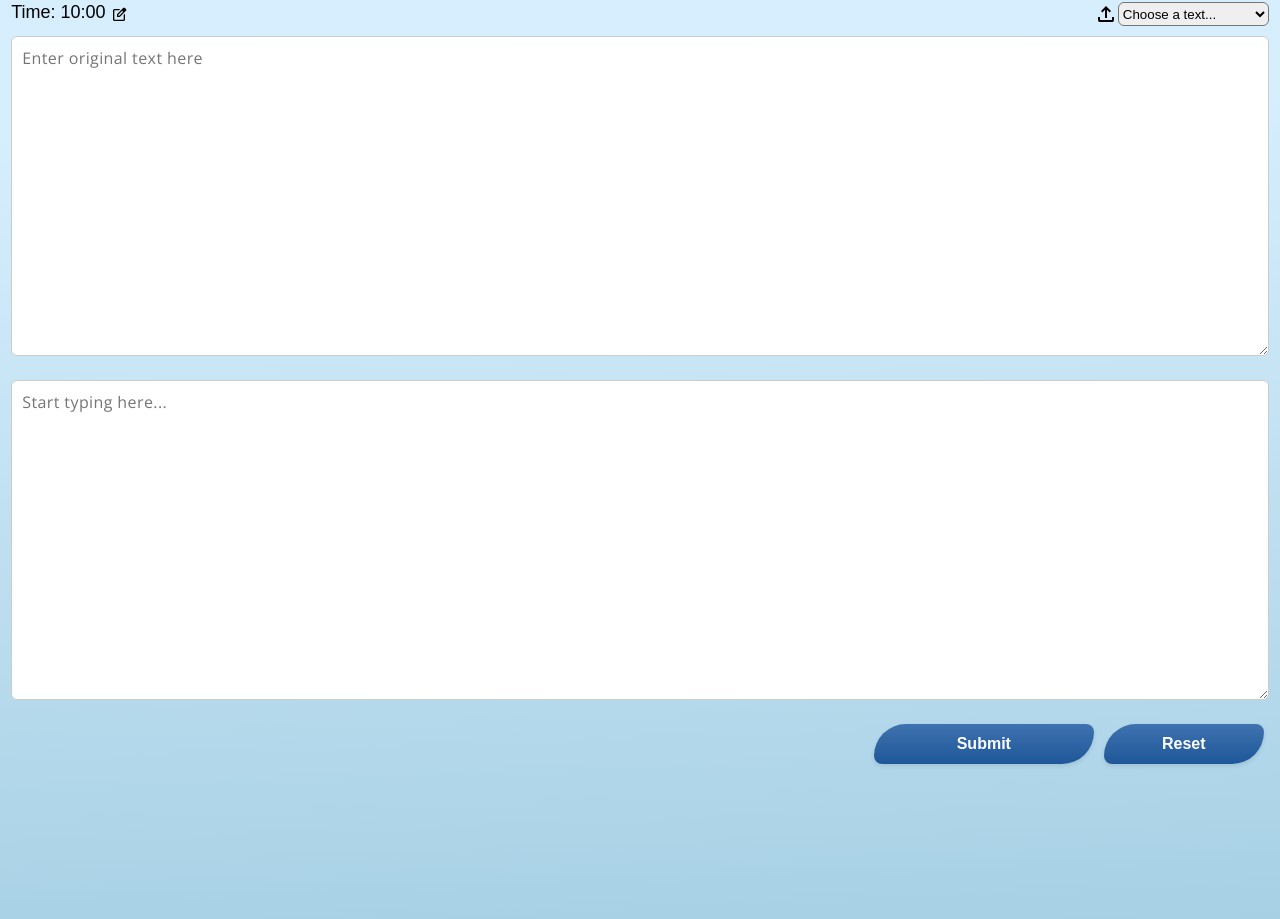
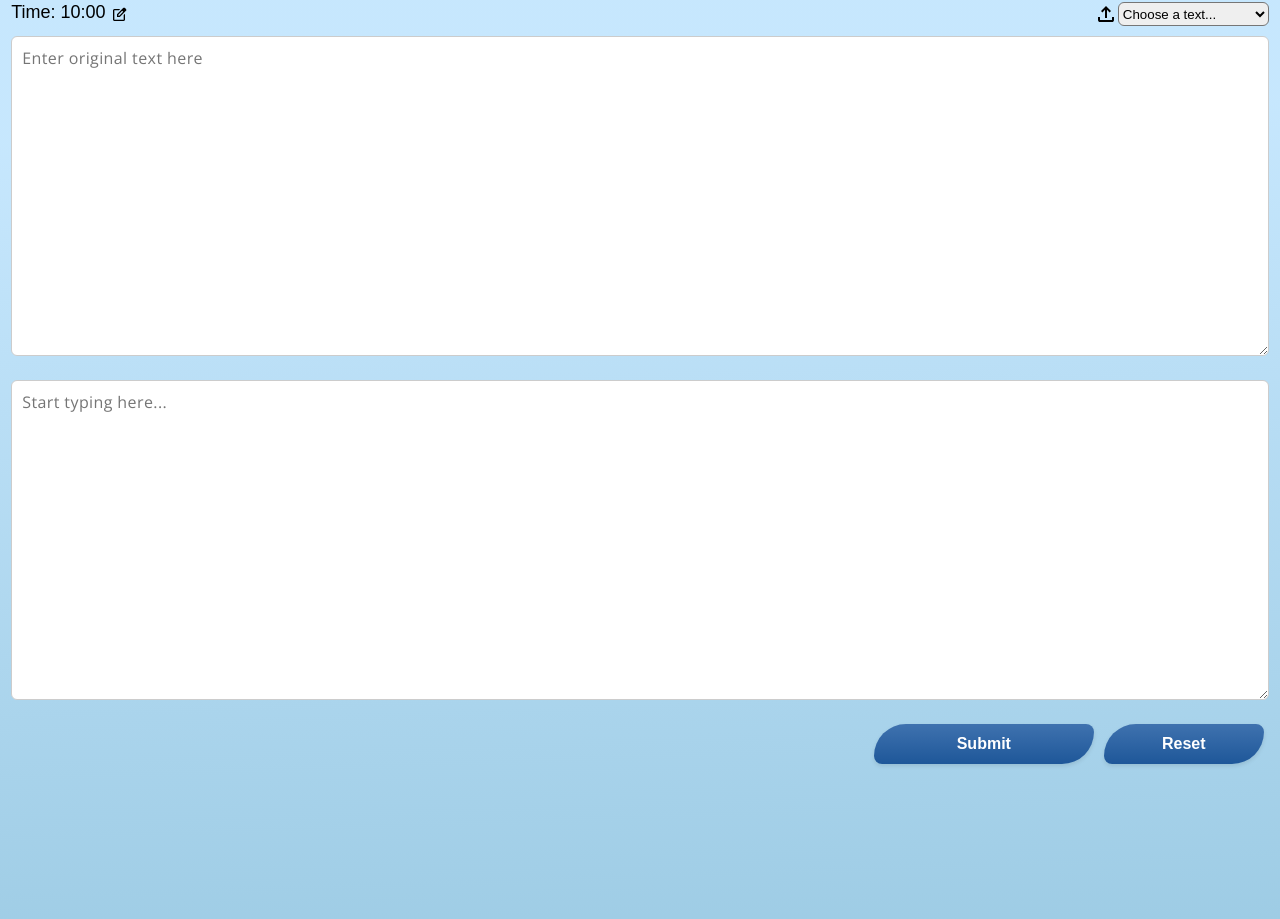
Before and after one commit to SurajKadian/TypingPractice, a plain HTML site: page index.html in a window 1280 px wide. Shown: the part 61-980 px from the top of the page. Drawn offline with nearby package versions, Linux system fonts and the light colour scheme; a script that the page names is missing; a web font is replaced by a local one.

Commit message:
changed by color to accent color style.css

```diff
--- a/style.css
+++ b/style.css
@@ -28,7 +28,7 @@ del {
 
 body {
   background-image: linear-gradient( 178deg,  rgba(201,234,252,0.51) 14.9%, rgba(139,192,216,0.73) 80% );
-  background-color: #E3F2FD;
+  background-color: #C4E4FF;
   font-family: 'Google Sans', Arial, sans-serif;
   display: flex;
   align-items: center-top;
```
